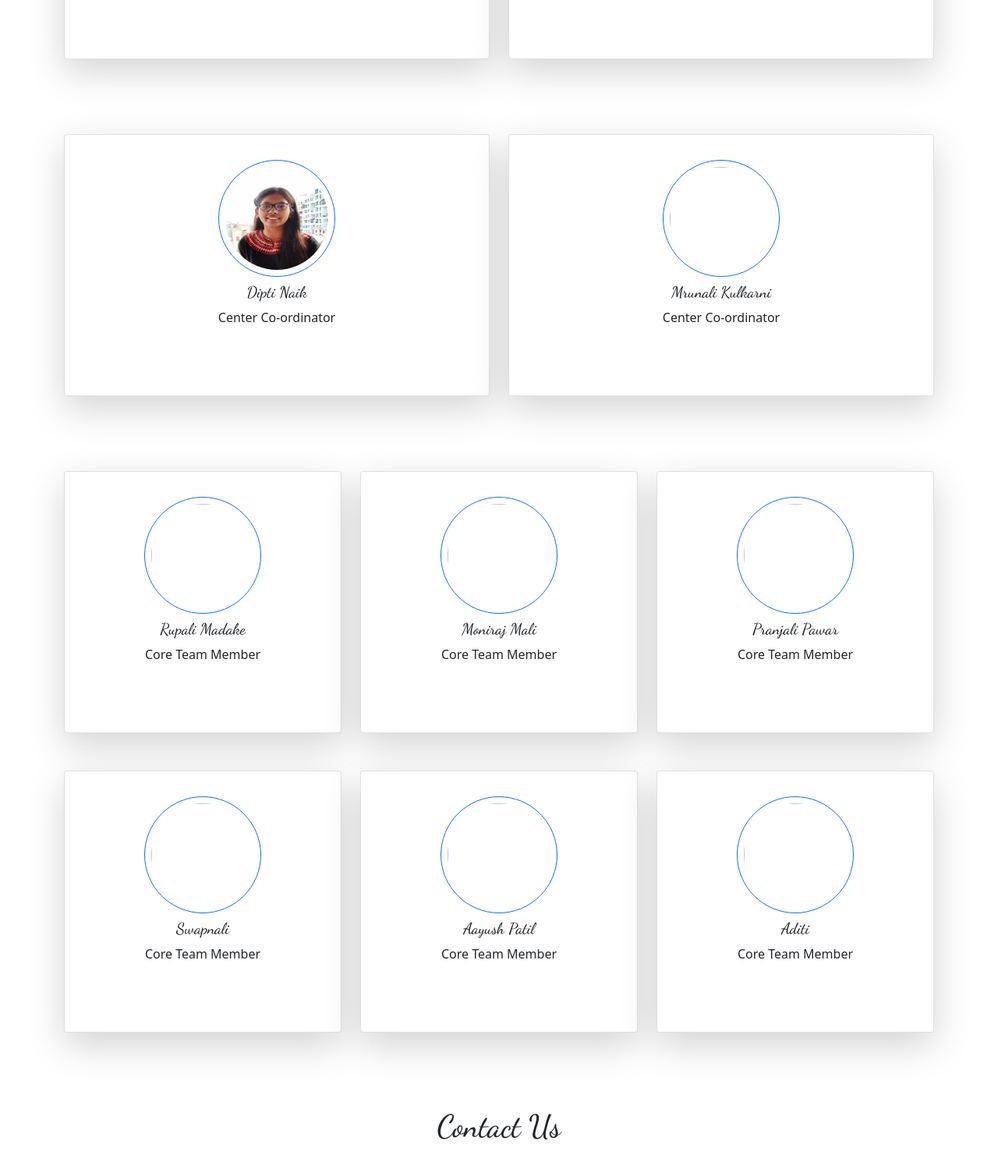
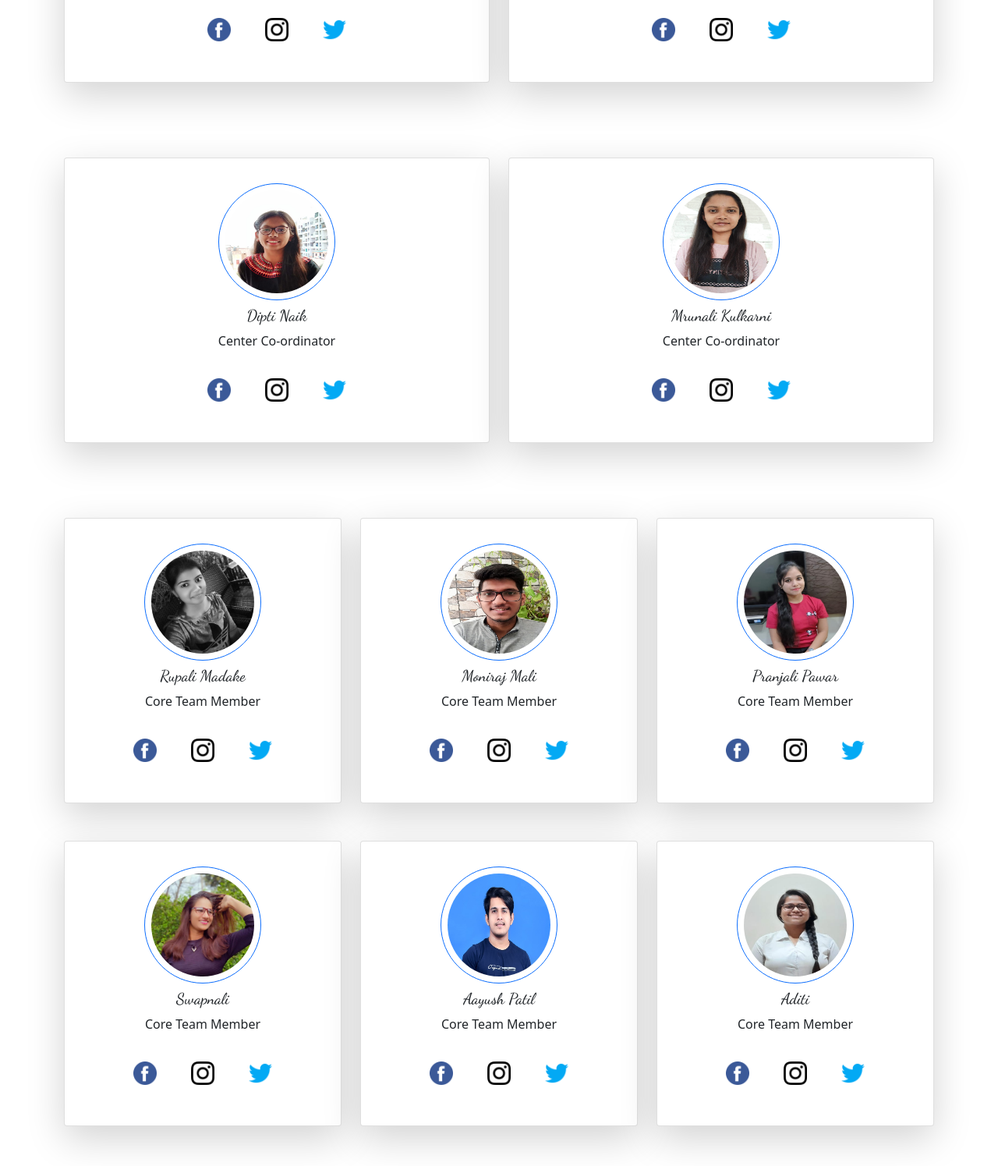
Before and after one commit to Monirajkailasmali123/NGO, a plain HTML site: page index.html in a window 1280 px wide. Shown: the part 3876-5371 px from the top of the page at 78% size. Drawn offline with nearby package versions, Linux system fonts and the light colour scheme; the site is published under a folder, as on GitHub Pages, so addresses that start at the root find nothing; a web font is replaced by a local one.

Commit message:
Update index.html

```diff
--- a/index.html
+++ b/index.html
@@ -192,9 +192,9 @@
           <h5 class="card-title">Ajinkya Kulkarni</h5>
           <p class="card-text">Center Incharge</p>
           <div class="social">
-            <a href="https://www.instagram.com/ajinkya_1254/"><img src="/image/facebook.png" alt=""></a>
-            <a href="https://www.instagram.com/ajinkya_1254/"><img src="/image/instagram.png" alt=""></a>
-            <a href="https://www.instagram.com/ajinkya_1254/"><img src="/image/twitter.png" alt=""></a>
+            <a href="https://www.instagram.com/ajinkya_1254/"><img src="image/facebook.png" alt=""></a>
+            <a href="https://www.instagram.com/ajinkya_1254/"><img src="image/instagram.png" alt=""></a>
+            <a href="https://www.instagram.com/ajinkya_1254/"><img src="image/twitter.png" alt=""></a>
           </div>
         </div>
       </div></div>
@@ -204,9 +204,9 @@
           <h5 class="card-title">Uddeshya Raj</h5>
           <p class="card-text">Center Incharge</p>
           <div class="social">
-            <a href="https://www.facebook.com/udeshya.raj"><img src="/image/facebook.png" alt=""></a>
-            <a href="https://www.linkedin.com/in/udeshya-raj-9aa47a206/"><img src="/image/instagram.png" alt=""></a>
-            <a href="https://www.linkedin.com/in/udeshya-raj-9aa47a206/"><img src="/image/twitter.png" alt=""></a>
+            <a href="https://www.facebook.com/udeshya.raj"><img src="image/facebook.png" alt=""></a>
+            <a href="https://www.linkedin.com/in/udeshya-raj-9aa47a206/"><img src="image/instagram.png" alt=""></a>
+            <a href="https://www.linkedin.com/in/udeshya-raj-9aa47a206/"><img src="image/twitter.png" alt=""></a>
            </div>
         </div>
       </div></div>
@@ -231,21 +231,21 @@
           <h5 class="card-title">Dipti Naik</h5>
           <p class="card-text">Center Co-ordinator</p>
           <div class="social">
-            <a href="https://instagram.com/iamdpt05?utm_medium=copy_link"><img src="/image/facebook.png" alt=""></a>
-            <a href="https://instagram.com/iamdpt05?utm_medium=copy_link"><img src="/image/instagram.png" alt=""></a>
-            <a href="https://instagram.com/iamdpt05?utm_medium=copy_link"><img src="/image/twitter.png" alt=""></a>
+            <a href="https://instagram.com/iamdpt05?utm_medium=copy_link"><img src="image/facebook.png" alt=""></a>
+            <a href="https://instagram.com/iamdpt05?utm_medium=copy_link"><img src="image/instagram.png" alt=""></a>
+            <a href="https://instagram.com/iamdpt05?utm_medium=copy_link"><img src="image/twitter.png" alt=""></a>
            </div>
         </div>
       </div></div>
       <div class="col-sm-12 col-md-6 col-lg-6 col-12"><div class="card shadow-lg p-3 mb-5 bg-body rounded">
         <div class="card-body">
-          <img src="/image/PicsArt_06-22-01.58.17.jpg" class="img-fluid rounded-circle border border-primary p-2 team-img mb-2" id="team-img" alt="">
+          <img src="image/PicsArt_06-22-01.58.17.jpg" class="img-fluid rounded-circle border border-primary p-2 team-img mb-2" id="team-img" alt="">
           <h5 class="card-title">Mrunali Kulkarni</h5>
           <p class="card-text">Center Co-ordinator</p>
           <div class="social">
-              <a href="https://www.facebook.com/mrunali.kulkarni.902"><img src="/image/facebook.png" alt=""></a>
-            <a href="https://instagram.com/mrunalikulkarni_?utm_medium=copy_link"><img src="/image/instagram.png" alt=""></a>
-            <a href="https://twitter.com/Mrunali3110?s=08"><img src="/image/twitter.png" alt=""></a>
+              <a href="https://www.facebook.com/mrunali.kulkarni.902"><img src="image/facebook.png" alt=""></a>
+            <a href="https://instagram.com/mrunalikulkarni_?utm_medium=copy_link"><img src="image/instagram.png" alt=""></a>
+            <a href="https://twitter.com/Mrunali3110?s=08"><img src="image/twitter.png" alt=""></a>
            </div>
         </div>
       </div></div>
@@ -275,73 +275,73 @@
     <div class="row">
       <div class="col-sm-12 col-md-6 col-lg-4 col-12"><div class="card shadow-lg p-3 mb-5 bg-body rounded">
         <div class="card-body">
-          <img src="/image/rupay.jpeg" class="img-fluid rounded-circle border border-primary p-2 team-img mb-2" id="team-img" alt="">
+          <img src="image/rupay.jpeg" class="img-fluid rounded-circle border border-primary p-2 team-img mb-2" id="team-img" alt="">
           <h5 class="card-title">Rupali Madake</h5>
           <p class="card-text">Core Team Member</p>
           <div class="social">
-            <a href="https://www.facebook.com/rupali.madke.509"><img src="/image/facebook.png" alt=""></a>
-            <a href=""><img src="/image/instagram.png" alt=""></a>
-            <a href=""><img src="/image/twitter.png" alt=""></a>
+            <a href="https://www.facebook.com/rupali.madke.509"><img src="image/facebook.png" alt=""></a>
+            <a href=""><img src="image/instagram.png" alt=""></a>
+            <a href=""><img src="image/twitter.png" alt=""></a>
            </div>
         </div>
       </div></div>
       <div class="col-sm-12 col-md-6 col-lg-4 col-12"><div class="card shadow-lg p-3 mb-5 bg-body rounded">
         <div class="card-body">
-          <img src="/image/monu1.jpeg" class="img-fluid rounded-circle border border-primary p-2 team-img mb-2" id="team-img" alt="">
+          <img src="image/monu1.jpeg" class="img-fluid rounded-circle border border-primary p-2 team-img mb-2" id="team-img" alt="">
           <h5 class="card-title">Moniraj Mali</h5>
           <p class="card-text">Core Team Member</p>
           <div class="social">
-              <a href=""><img src="/image/facebook.png" alt=""></a>
-            <a href=""><img src="/image/instagram.png" alt=""></a>
-            <a href=""><img src="/image/twitter.png" alt=""></a>
+              <a href=""><img src="image/facebook.png" alt=""></a>
+            <a href=""><img src="image/instagram.png" alt=""></a>
+            <a href=""><img src="image/twitter.png" alt=""></a>
            </div>
         </div>
       </div></div>
       <div class="col-sm-12 col-md-6 col-lg-4 col-12"><div class="card shadow-lg p-3 mb-5 bg-body rounded">
         <div class="card-body">
-          <img src="/image/pranjali1.jpeg" class="img-fluid rounded-circle border border-primary p-2 team-img mb-2" id="team-img" alt="">
+          <img src="image/pranjali1.jpeg" class="img-fluid rounded-circle border border-primary p-2 team-img mb-2" id="team-img" alt="">
           <h5 class="card-title">Pranjali Pawar</h5>
           <p class="card-text">Core Team Member</p>
           <div class="social">
-            <a href="https://www.linkedin.com/in/pranjali-pawar-290373202"><img src="/image/facebook.png" alt=""></a>
-            <a href="https://instagram.com/_pranjali_pawar_?utm_medium=copy_link"><img src="/image/instagram.png" alt=""></a>
-            <a href="https://twitter.com/Pranjali2908?s=08https://www.linkedin.com/in/pranjali-pawar-290373202"><img src="/image/twitter.png" alt=""></a>
+            <a href="https://www.linkedin.com/in/pranjali-pawar-290373202"><img src="image/facebook.png" alt=""></a>
+            <a href="https://instagram.com/_pranjali_pawar_?utm_medium=copy_link"><img src="image/instagram.png" alt=""></a>
+            <a href="https://twitter.com/Pranjali2908?s=08https://www.linkedin.com/in/pranjali-pawar-290373202"><img src="image/twitter.png" alt=""></a>
            </div>
         </div>
       </div></div>
       <div class="col-sm-12 col-md-6 col-lg-4 col-12"><div class="card shadow-lg p-3 mb-5 bg-body rounded">
         <div class="card-body">
-          <img src="/image/swapnali.jpeg" class="img-fluid rounded-circle border border-primary p-2 team-img mb-2" id="team-img" alt="">
+          <img src="image/swapnali.jpeg" class="img-fluid rounded-circle border border-primary p-2 team-img mb-2" id="team-img" alt="">
           <h5 class="card-title">Swapnali</h5>
           <p class="card-text">Core Team Member</p>
           <div class="social">
-            <a href=""><img src="/image/facebook.png" alt=""></a>
-            <a href=""><img src="/image/instagram.png" alt=""></a>
-            <a href=""><img src="/image/twitter.png" alt=""></a>
+            <a href=""><img src="image/facebook.png" alt=""></a>
+            <a href=""><img src="image/instagram.png" alt=""></a>
+            <a href=""><img src="image/twitter.png" alt=""></a>
            </div>
         </div>
       </div></div>
       <div class="col-sm-12 col-md-6 col-lg-4 col-12"><div class="card shadow-lg p-3 mb-5 bg-body rounded">
         <div class="card-body">
-          <img src="/image/ayush11.jpg" class="img-fluid rounded-circle border border-primary p-2 team-img mb-2" id="team-img" alt="">
+          <img src="image/ayush11.jpg" class="img-fluid rounded-circle border border-primary p-2 team-img mb-2" id="team-img" alt="">
           <h5 class="card-title">Aayush Patil</h5>
           <p class="card-text">Core Team Member</p>
           <div class="social">
-            <a href="https://instagram.com/gabrruh?utm_medium=copy_link"><img src="/image/facebook.png" alt=""></a>
-            <a href="https://instagram.com/gabrruh?utm_medium=copy_link"><img src="/image/instagram.png" alt=""></a>
-            <a href="https://twitter.com/_ayushbhagat/status/1273581144877920256?s=20"><img src="/image/twitter.png" alt=""></a>
+            <a href="https://instagram.com/gabrruh?utm_medium=copy_link"><img src="image/facebook.png" alt=""></a>
+            <a href="https://instagram.com/gabrruh?utm_medium=copy_link"><img src="image/instagram.png" alt=""></a>
+            <a href="https://twitter.com/_ayushbhagat/status/1273581144877920256?s=20"><img src="image/twitter.png" alt=""></a>
            </div>
         </div>
       </div></div>
       <div class="col-sm-12 col-md-6 col-lg-4 col-12"><div class="card shadow-lg p-3 mb-5 bg-body rounded">
         <div class="card-body">
-          <img src="/image/adi.jpeg" class="img-fluid rounded-circle border border-primary p-2 team-img mb-2" id="team-img" alt="">
+          <img src="image/adi.jpeg" class="img-fluid rounded-circle border border-primary p-2 team-img mb-2" id="team-img" alt="">
           <h5 class="card-title">Aditi</h5>
           <p class="card-text">Core Team Member</p>
           <div class="social">
-            <a href=""><img src="/image/facebook.png" alt=""></a>
-            <a href=""><img src="/image/instagram.png" alt=""></a>
-            <a href=""><img src="/image/twitter.png" alt=""></a>
+            <a href=""><img src="image/facebook.png" alt=""></a>
+            <a href=""><img src="image/instagram.png" alt=""></a>
+            <a href=""><img src="image/twitter.png" alt=""></a>
            </div>
         </div>
       </div></div>
@@ -370,9 +370,9 @@
           <p>930792210</p>
           <h3>Social Handles</h3>
           <div class="social">
-            <a href="https://www.facebook.com/gyws.iitkgp"><img src="/image/facebook.png" alt=""></a>
-            <a href="http://instagram.com/gyws_ngo.iitkgp"><img src="/image/instagram.png" alt=""></a>
-            <a href="https://www.facebook.com/gyws.iitkgp"><img src="/image/twitter.png" alt=""></a>
+            <a href="https://www.facebook.com/gyws.iitkgp"><img src="image/facebook.png" alt=""></a>
+            <a href="http://instagram.com/gyws_ngo.iitkgp"><img src="image/instagram.png" alt=""></a>
+            <a href="https://www.facebook.com/gyws.iitkgp"><img src="image/twitter.png" alt=""></a>
            </div>
 
       </div>
@@ -387,7 +387,7 @@
 <section class="foot">
   <div >
 
-  <h5 class="text-center ms-me-auto py-5" style="display: span;"> <img src="/image/copyright-symbol.png" class="me-3" alt="" width="30px">Copyright - All Copyrights Reserved</h5>
+  <h5 class="text-center ms-me-auto py-5" style="display: span;"> <img src="image/copyright-symbol.png" class="me-3" alt="" width="30px">Copyright - All Copyrights Reserved</h5>
 </div>
 
 </section>
```
